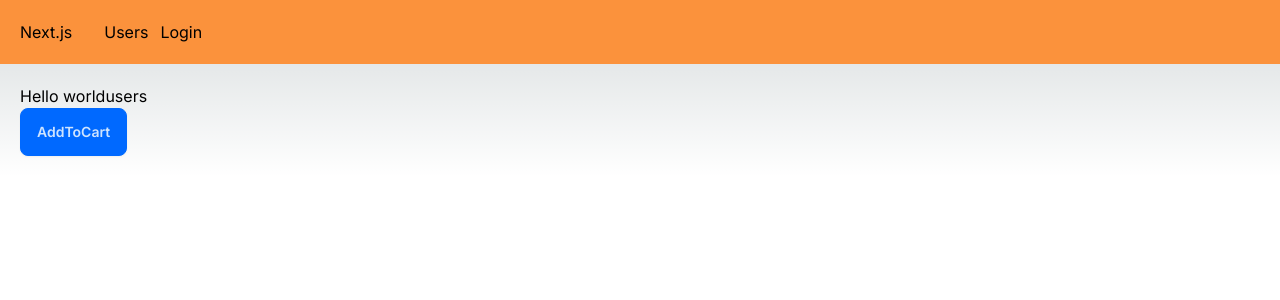
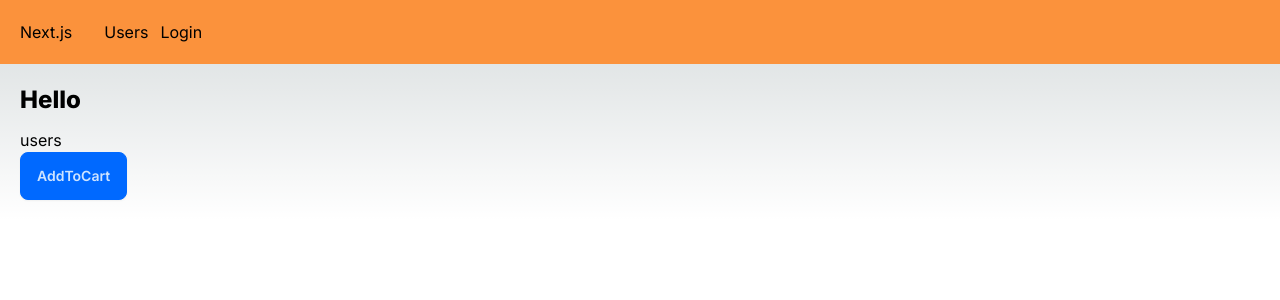
Before and after one commit to sachinjdv7/Nextjs-fundamentals, a Next.js app: page / in a window 1280 px wide. Shown: the top 300 px of the page. Built offline with nearby package versions, Linux system fonts and the light colour scheme; no server answers.

Commit message:
access session on server

```diff
--- a/app/api/auth/[...nextauth]/route.ts
+++ b/app/api/auth/[...nextauth]/route.ts
@@ -1,13 +1,15 @@
 import NextAuth from "next-auth";
 import GoogleProvider from "next-auth/providers/google";
 
-const handler = NextAuth({
+export const authOptions = {
   providers: [
     GoogleProvider({
       clientId: process.env.GOOGLE_CLIENT_ID!,
       clientSecret: process.env.GOOGLE_CLIENT_SECRET!,
     }),
   ],
-});
+};
+
+const handler = NextAuth(authOptions);
 
 export { handler as GET, handler as POST };
--- a/app/page.tsx
+++ b/app/page.tsx
@@ -1,11 +1,13 @@
-"use client";
 import Link from "next/link";
 import ProductCart from "../app/components/ProductCart";
+import { getServerSession } from "next-auth";
+import { authOptions } from "./api/auth/[...nextauth]/route";
 
-export default function Home() {
+export default async function Home() {
+  const session = await getServerSession(authOptions);
   return (
     <main>
-      Hello world
+      <h1>Hello {session && <span>{session.user!.name}</span>}</h1>
       <Link href="/users">users</Link>
       <ProductCart />
     </main>
```
